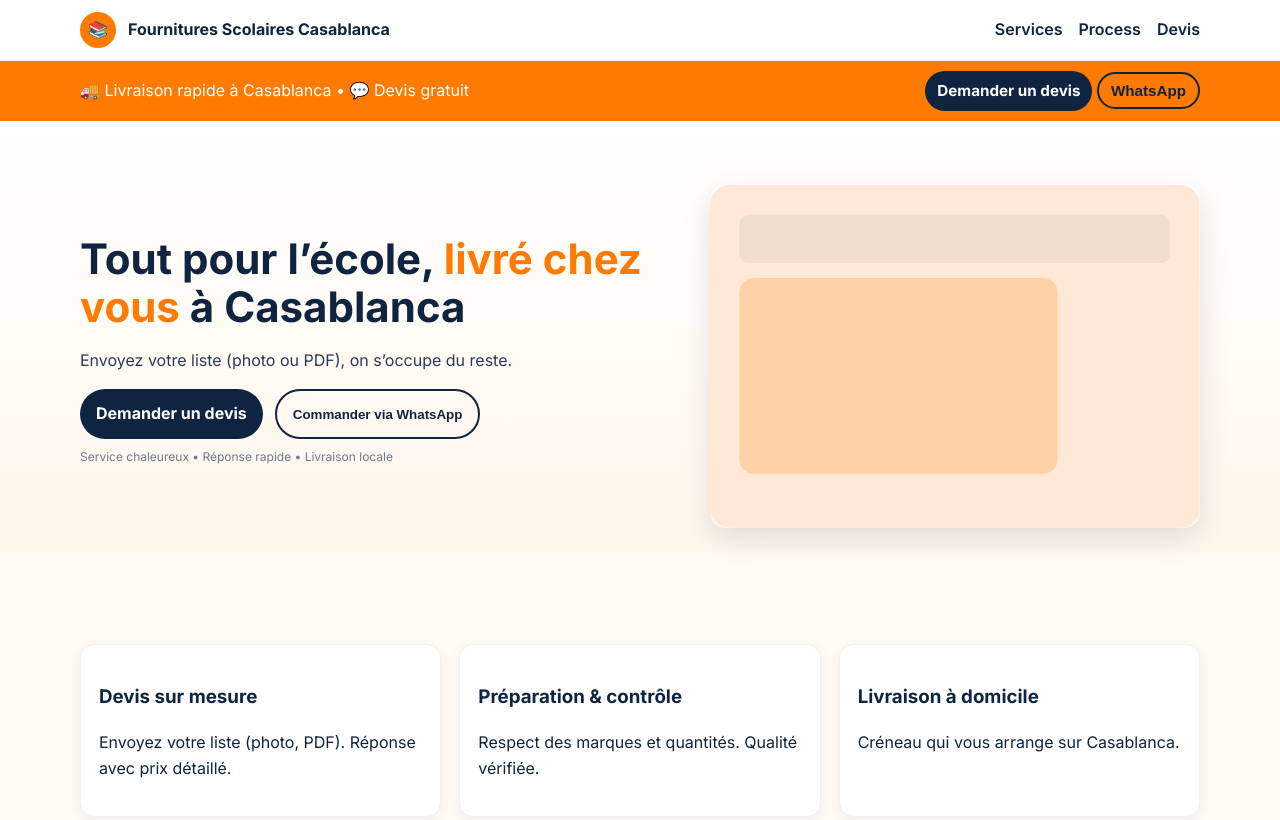
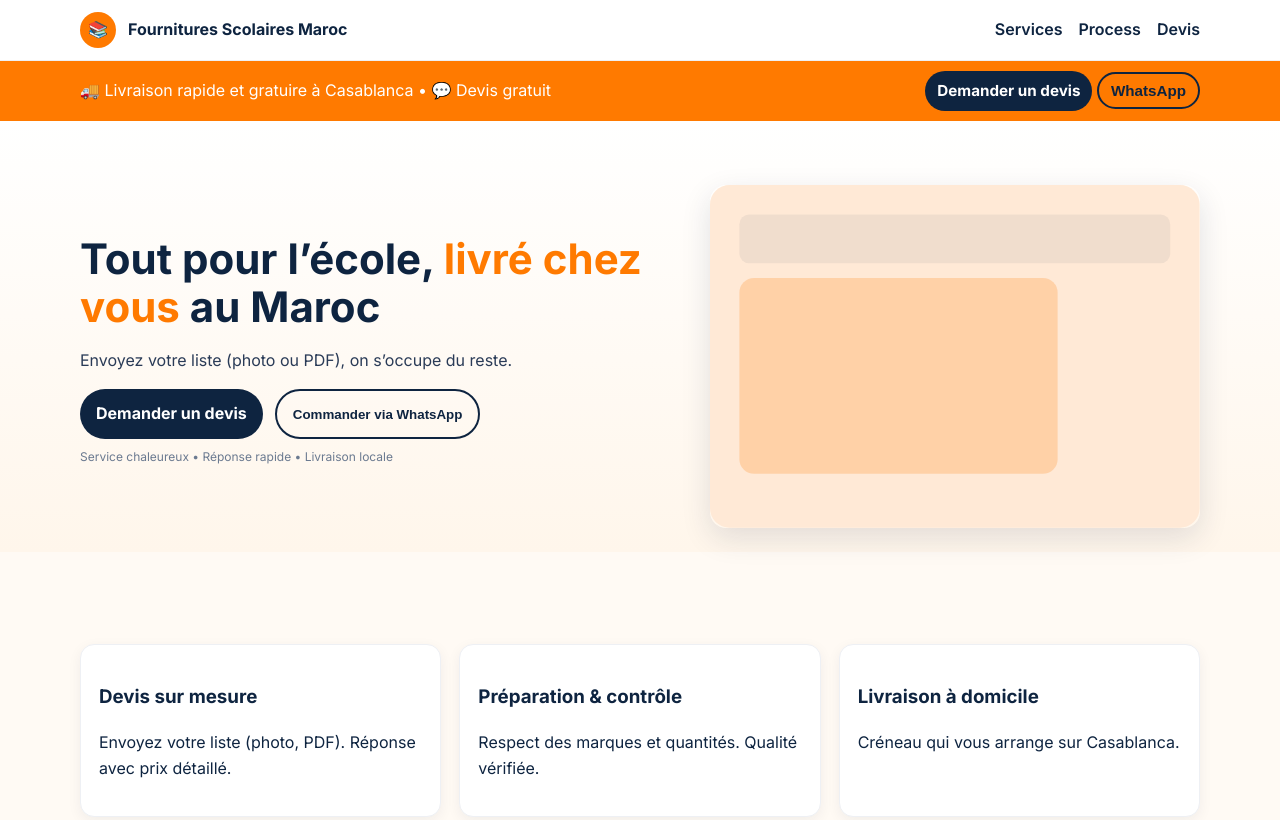
Before and after one commit to Ilyelma/Librairie-test, a website: page index.html in a window 1280 px wide. Shown: the top 820 px of the page. Drawn offline with Linux system fonts and the light colour scheme.

Commit message:
Update index.html

```diff
--- a/index.html
+++ b/index.html
@@ -3,7 +3,7 @@
 <head>
   <meta charset="utf-8"/>
   <meta name="viewport" content="width=device-width,initial-scale=1"/>
-  <title>Fournitures scolaires & Papeterie – Casablanca</title>
+  <title>Fournitures scolaires & Papeterie – Maroc</title>
   <link rel="preconnect" href="https://fonts.gstatic.com" crossorigin>
   <link href="https://fonts.googleapis.com/css2?family=Inter:wght@400;600;700&display=swap" rel="stylesheet">
   <link rel="stylesheet" href="/styles.css">
@@ -13,7 +13,7 @@
   <div class="container header-grid">
     <a class="brand" href="#top">
       <div class="logo-circle">📚</div>
-      <span class="brand-text">Fournitures Scolaires Casablanca</span>
+      <span class="brand-text">Fournitures Scolaires Maroc</span>
     </a>
     <nav class="main-nav">
       <a href="#services">Services</a>
@@ -25,7 +25,7 @@
 
 <div class="promo-bar">
   <div class="container promo-inner">
-    <span class="promo-text">🚚 Livraison rapide à Casablanca • 💬 Devis gratuit</span>
+    <span class="promo-text">🚚 Livraison rapide et gratuire à Casablanca • 💬 Devis gratuit</span>
     <div class="promo-actions">
       <a class="btn mini" href="#devis">Demander un devis</a>
       <button class="btn mini ghost" id="promo-wa" type="button">WhatsApp</button>
@@ -37,7 +37,7 @@
   <section class="hero">
     <div class="container hero-grid">
       <div class="hero-copy">
-        <h1>Tout pour l’école, <span class="accent">livré chez vous</span> à Casablanca</h1>
+        <h1>Tout pour l’école, <span class="accent">livré chez vous</span> au Maroc</h1>
         <p class="lead">Envoyez votre liste (photo ou PDF), on s’occupe du reste.</p>
         <div class="cta-row">
           <a href="#devis" class="btn">Demander un devis</a>
```
